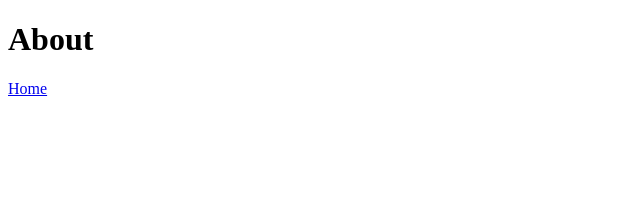
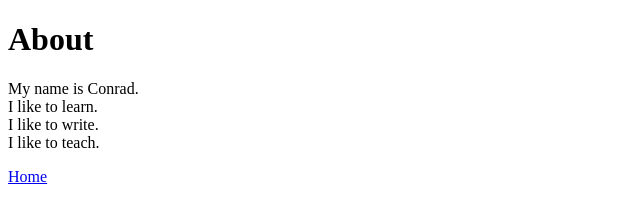
Before and after one commit to condude/my-website, a plain HTML site: page about.html in a window 1280 px wide. Shown: the whole page, without its empty margins (0-640 px from the left). Drawn offline with Linux system fonts and the light colour scheme.

Commit message:
Add paragraph with text and add a comment.

```diff
--- a/about.html
+++ b/about.html
@@ -7,6 +7,12 @@
 
     <body>
         <h1>About</h1>
+        <p>My name is Conrad.<br>
+            I like to learn.<br>
+            I like to write.<br>
+            I like to teach.
+        </p>
+        <!--<img alt="photo of Conrad">-->
         <a href="/index.html">Home</a>
     </body>
 </html>
```
